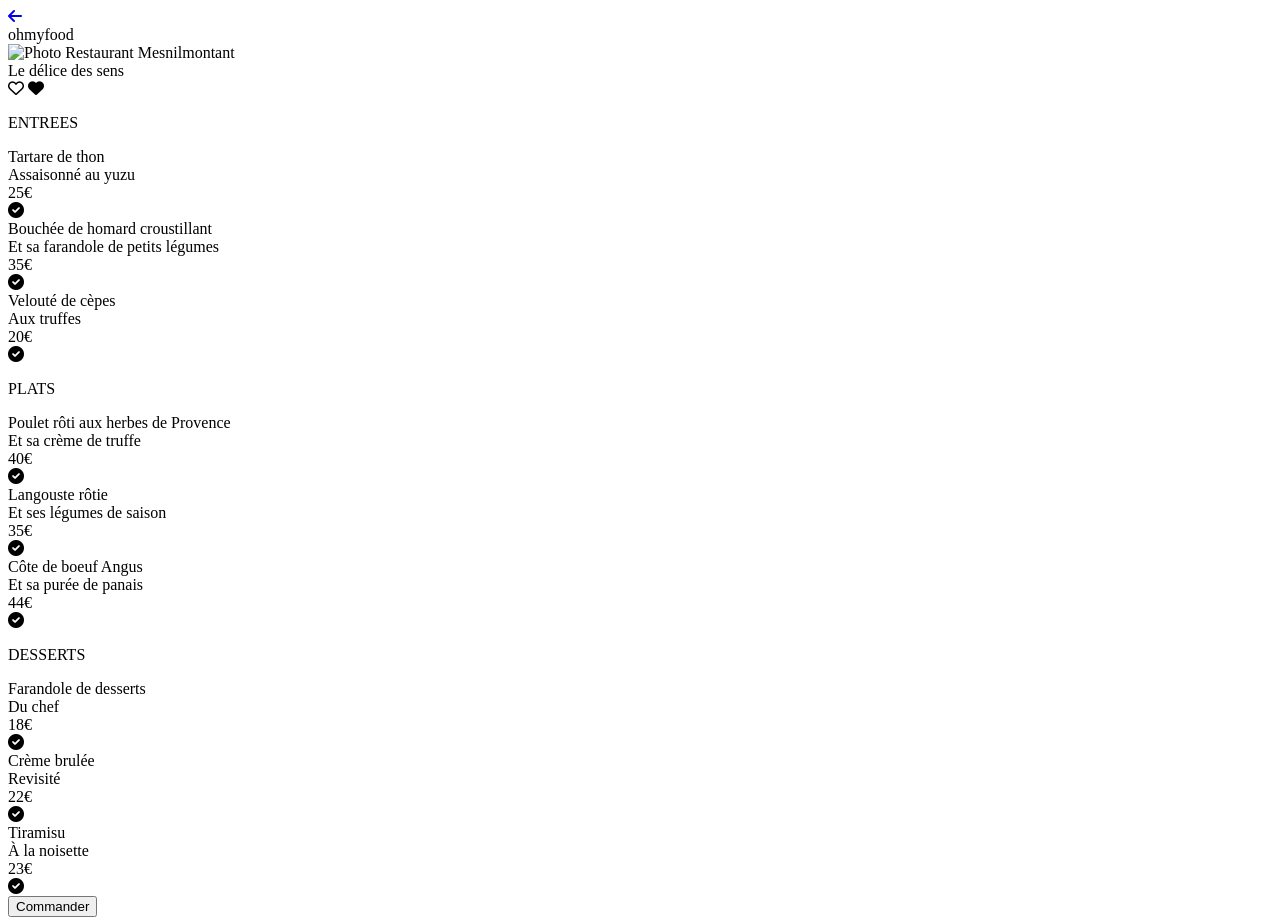
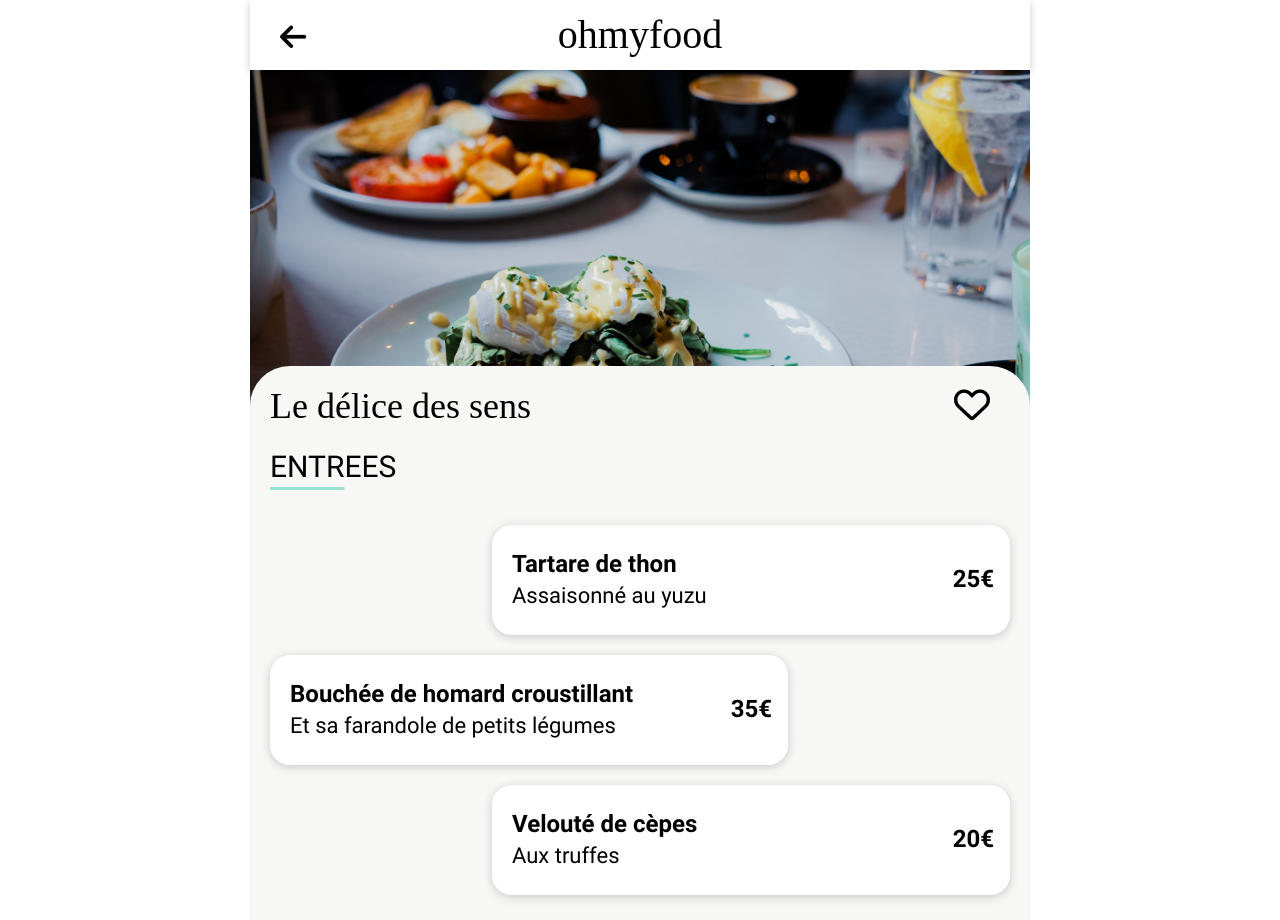
Before and after one commit to LaurentReuze/P3_REUZE_Laurent, a website: page public/restaurants/mericourt.html in a window 1280 px wide. Shown: the top 920 px of the page. Drawn offline with nearby package versions, Linux system fonts and the light colour scheme; files that its build step writes are made by us from their sources; the site is published under a folder, as on GitHub Pages, so addresses that start at the root find nothing; a web font is replaced by a local one.

Commit message:
modification des chemin pour github

```diff
--- a/public/restaurants/mericourt.html
+++ b/public/restaurants/mericourt.html
@@ -4,15 +4,15 @@
    <title>Ohmyfood</title>
    <meta charset="utf-8">
     <meta name="viewport" content="width=device-width, initial-scale=1.0, user-scalable=yes">
-    <link rel="stylesheet" href="/public/css/style.css">
-    <link rel="stylesheet" href="/public/css/normalize.css">
+    <link rel="stylesheet" href="../css/style.css">
+    <link rel="stylesheet" href="../css/normalize.css">
     <link rel="stylesheet" href="https://cdnjs.cloudflare.com/ajax/libs/font-awesome/6.0.0-beta3/css/all.min.css" integrity="sha512-Fo3rlrZj/k7ujTnHg4CGR2D7kSs0v4LLanw2qksYuRlEzO+tcaEPQogQ0KaoGN26/zrn20ImR1DfuLWnOo7aBA==" crossorigin="anonymous" referrerpolicy="no-referrer" />
 </head>
 <body>
   <div id="page">
     <header>
       <div class="entete">
-         <a href="/public/index.html"><i class="fas fa-arrow-left"></i></a>
+         <a href="../index.html"><i class="fas fa-arrow-left"></i></a>
          <div class="logo"><span>ohmyfood</span></div>
       </div>
    </header>
@@ -20,7 +20,7 @@
      <main>
          <section>
           <div class="photo_plat">
-                  <img src="/public/images/cite.jpg" alt="Photo Restaurant Mesnilmontant">
+                  <img src="../images/cite.jpg" alt="Photo Restaurant Mesnilmontant">
           </div>
          </section>
         <section class="titre_restaurant">
```
